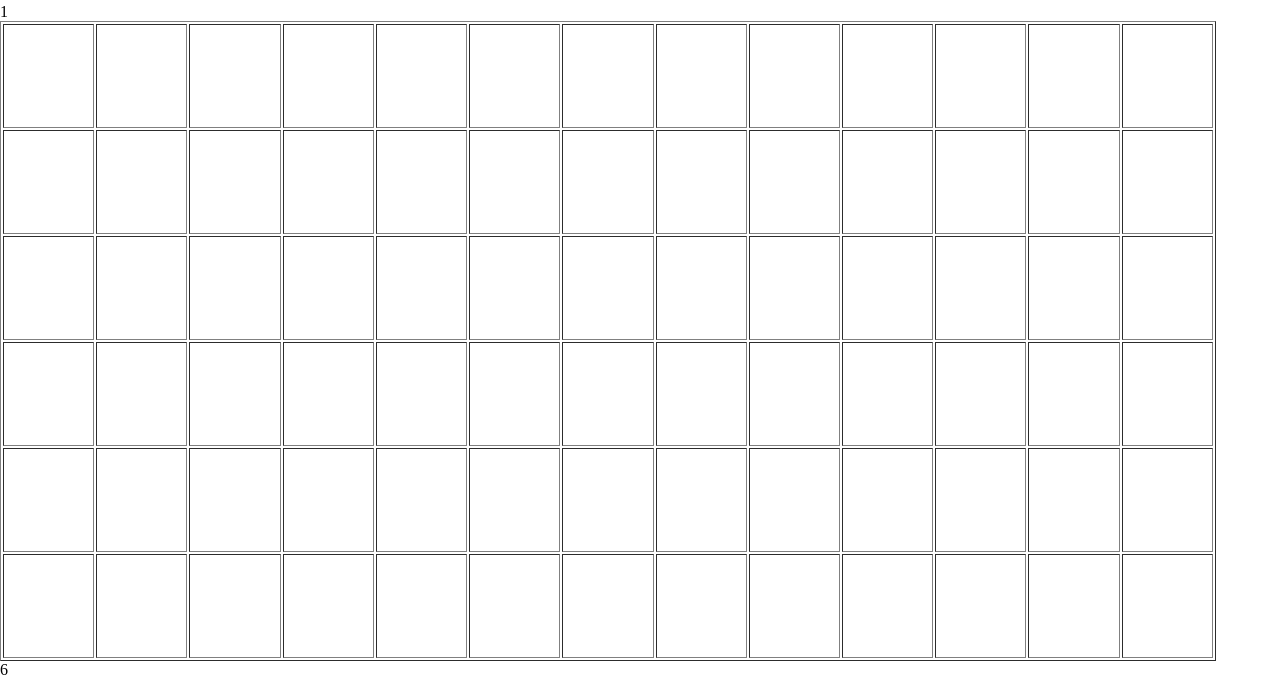
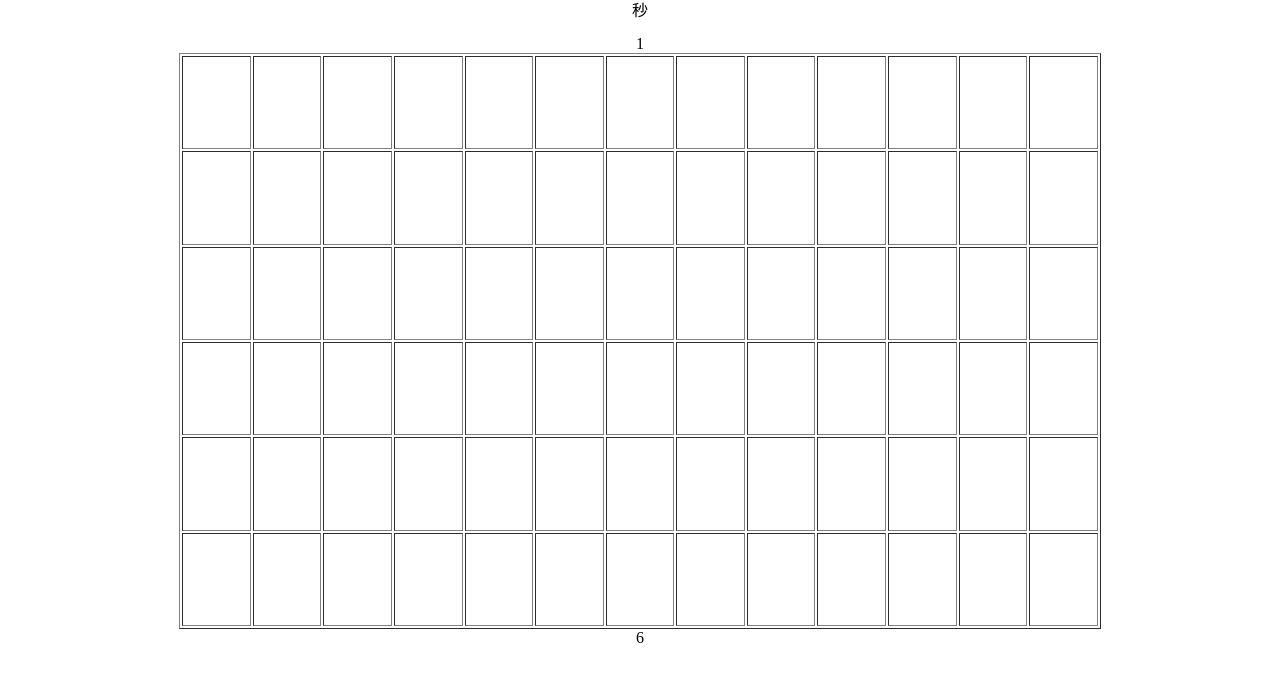
Before and after one commit to CHIHAYATAKU/guitar-practice-app, a website: page index.html in a window 1280 px wide. Shown: the part 108-800 px from the top of the page. Drawn offline with Linux system fonts and the light colour scheme.

Commit message:
（仮）体裁を整えた

```diff
--- a/style.css
+++ b/style.css
@@ -68,16 +68,26 @@ h1 {
 }
 
 .container {
+    display: flex;
+    flex-direction: column;
+    align-items: center;
     width: 100%;
     height: 100%;
 }
 
 .guitar {
-    width: 100%;
-    height: 100%;
+    display: flex;
+    flex-direction: column;
+    justify-content: center;
+    align-items: center;
+    width: 80%;
+    height: 80%;
 }
 
 .guitarTable {
-    width: 95%;
-    height: 80%;
+    display: flex;
+    justify-content: center;
+    align-items: center;
+    width: 90%;
+    height: 90%;
 }
```
